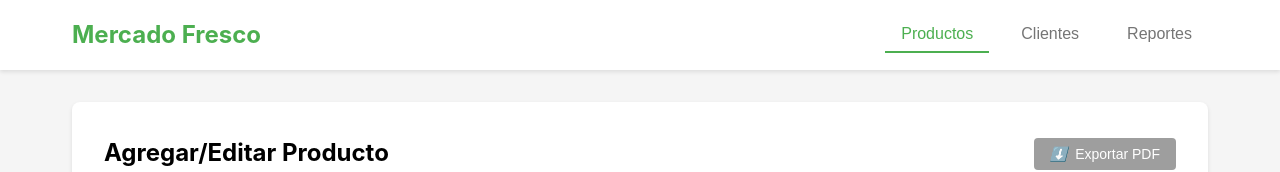
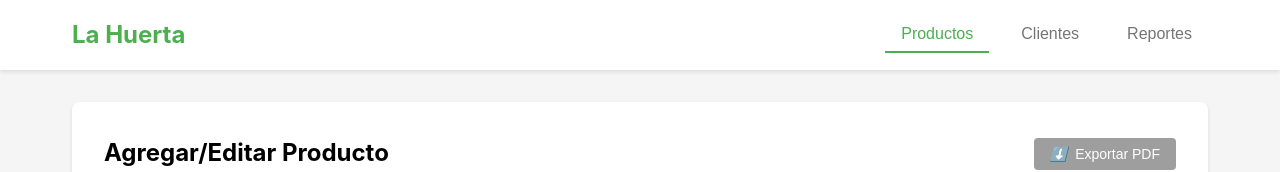
Before and after one commit to Sebassstia/121221122211121211121, a plain HTML site: page index.html in a window 1280 px wide. Shown: the top 172 px of the page. Drawn offline with nearby package versions, Linux system fonts and the light colour scheme.

Commit message:
Add files via upload

```diff
--- a/index.html
+++ b/index.html
@@ -3,13 +3,13 @@
 <head>
     <meta charset="UTF-8">
     <meta name="viewport" content="width=device-width, initial-scale=1.0">
-    <title>Mercado Fresco</title>
+    <title>La Huerta</title>
     <link rel="stylesheet" href="styles.css">
 </head>
 <body>
     <nav class="navbar">
         <div class="nav-container">
-            <h1 class="logo">Mercado Fresco</h1>
+            <h1 class="logo">La Huerta </h1>
             <div class="nav-buttons">
                 <button class="nav-btn active" data-tab="productos">Productos</button>
                 <button class="nav-btn" data-tab="clientes">Clientes</button>
```
